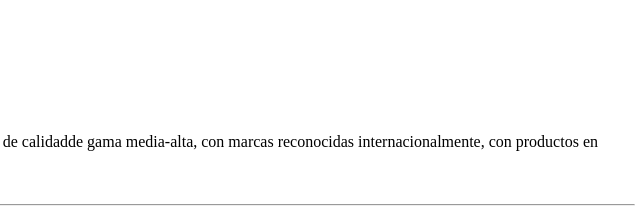
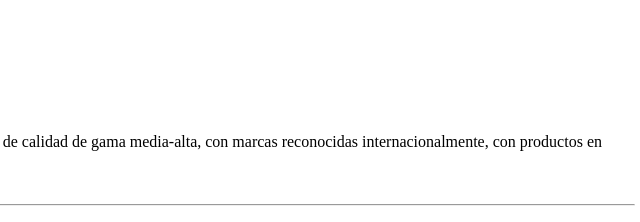
Before and after one commit to AJowellT/azadia, a plain HTML site: page index.html in a window 1280 px wide. Shown: the top 222 px of the page, 637-1277 px from the left. Drawn offline with Linux system fonts and the light colour scheme.

Commit message:
espacios mejorados

```diff
--- a/index.html
+++ b/index.html
@@ -11,10 +11,8 @@
                 <td>
                     <h1>Azadia Store</h1>
                     <p><em>Venta de maquillaje de <strong>productos importados %100 Originales</strong>.</em></p>
-                    <p>Nacemos con la necesidad de implementar en nuestra zona el uso de
-                    productos de calidadde gama media-alta, con marcas reconocidas
-                    internacionalmente, con productos en tendencia y llamativos para nuestros
-                    consumidores.</p>
+                    <p>Nacemos con la necesidad de implementar en nuestra zona el uso de productos de calidad de gama media-alta,
+                       con marcas reconocidas internacionalmente, con productos en tendencia y llamativos para nuestros consumidores.</p>
                 </td>
             </tr>
         </table>
```
